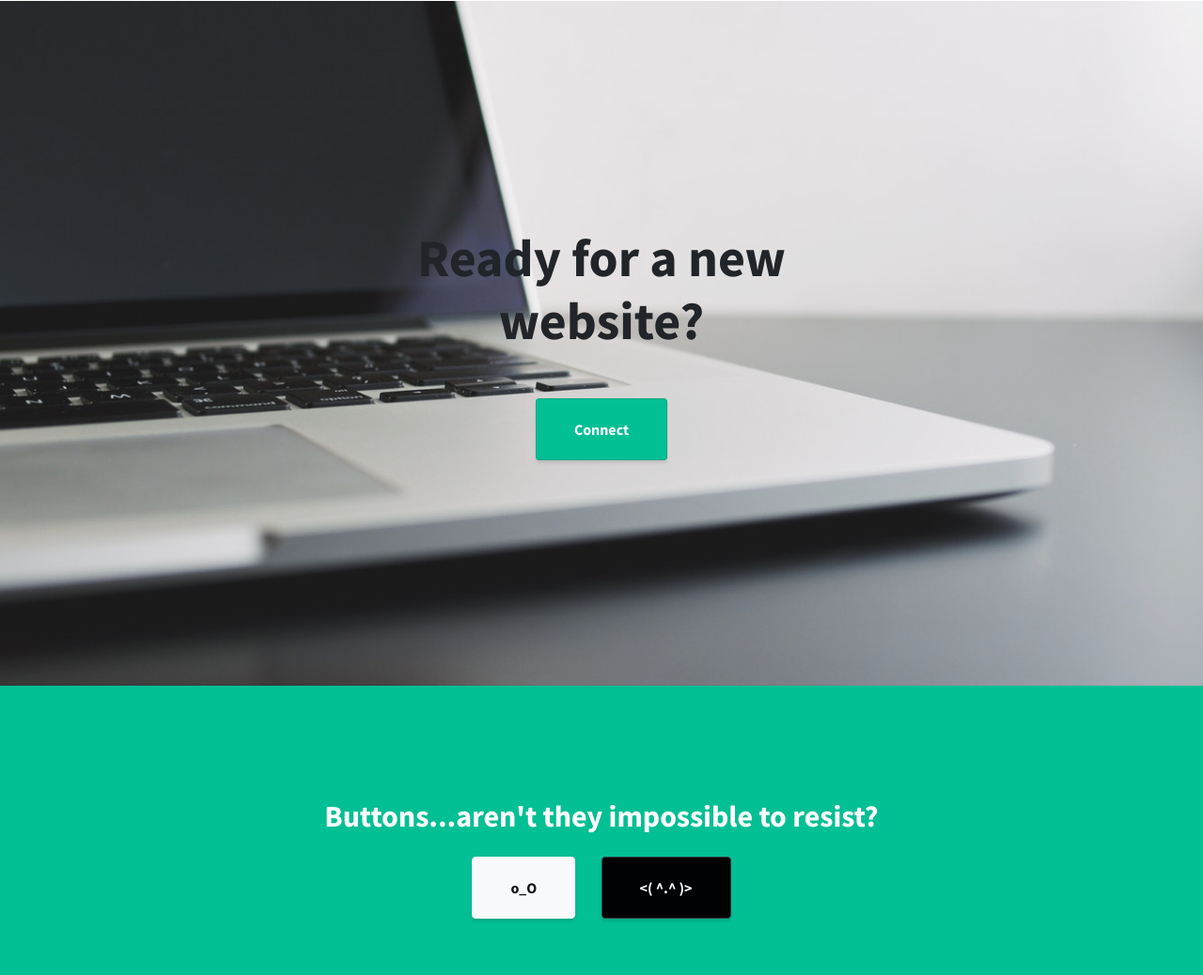
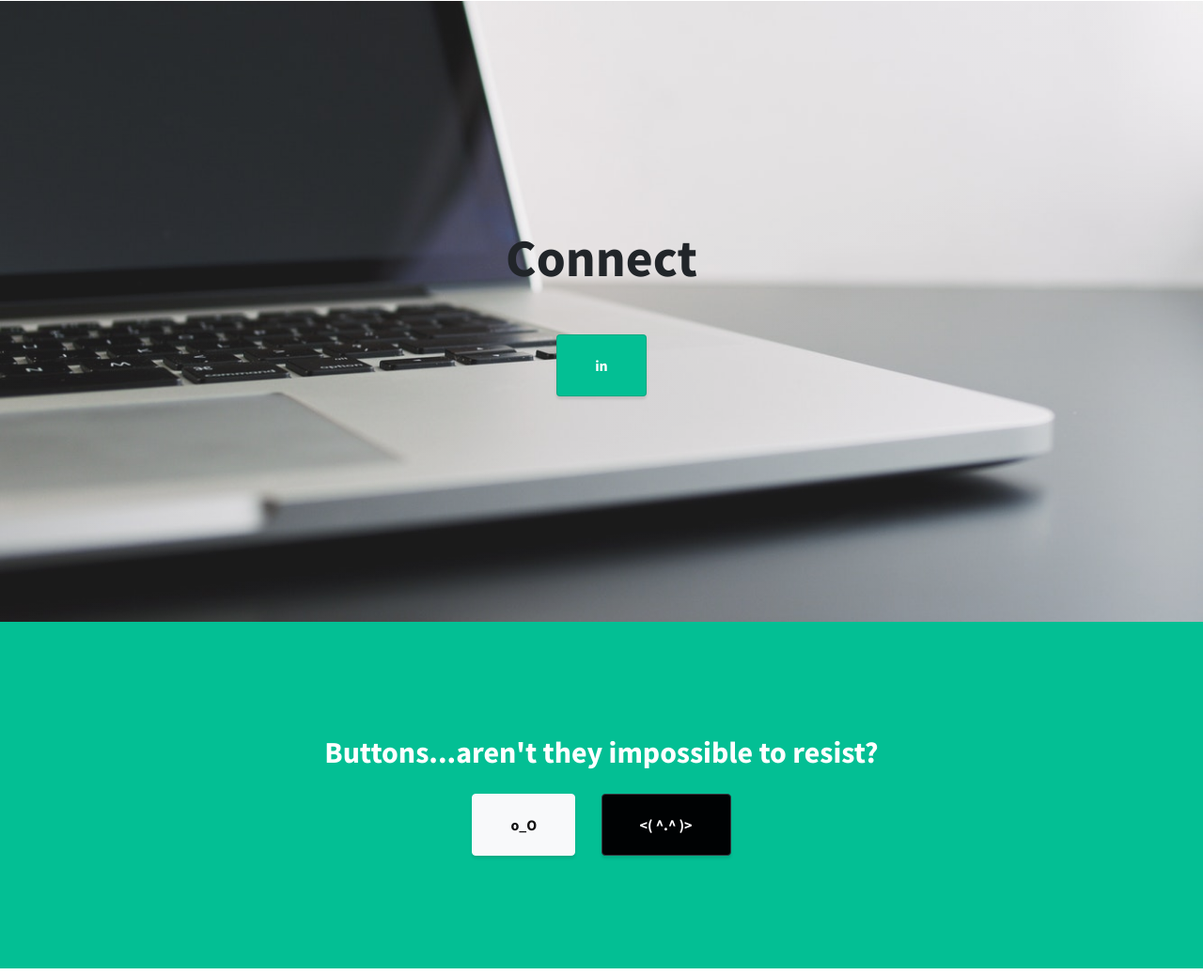
Before and after one commit to mmutton/mmutton.github.io, a website: page index.html in a window 1280 px wide. Shown: the part 3811-4849 px from the top of the page at 94% size. Drawn offline with Linux system fonts and the light colour scheme.

Commit message:
New Callout
Changed to "connect" and changed butto to say "in"

```diff
--- a/index.html
+++ b/index.html
@@ -268,8 +268,8 @@
       <!-- Callout -->
   <section class="callout">
     <div class="container text-center">
-      <h2 class="mx-auto mb-5" id="callout">Ready for a new website?</h2>
-      <a class="btn btn-primary btn-xl" target="blank" href="https://www.linkedin.com/in/mollybrooke/">Connect</a>
+      <h2 class="mx-auto mb-5" id="callout">Connect</h2>
+      <a class="btn btn-primary btn-xl" target="blank" href="https://www.linkedin.com/in/mollybrooke/">in</a>
     </div>
   </section>
 
```
